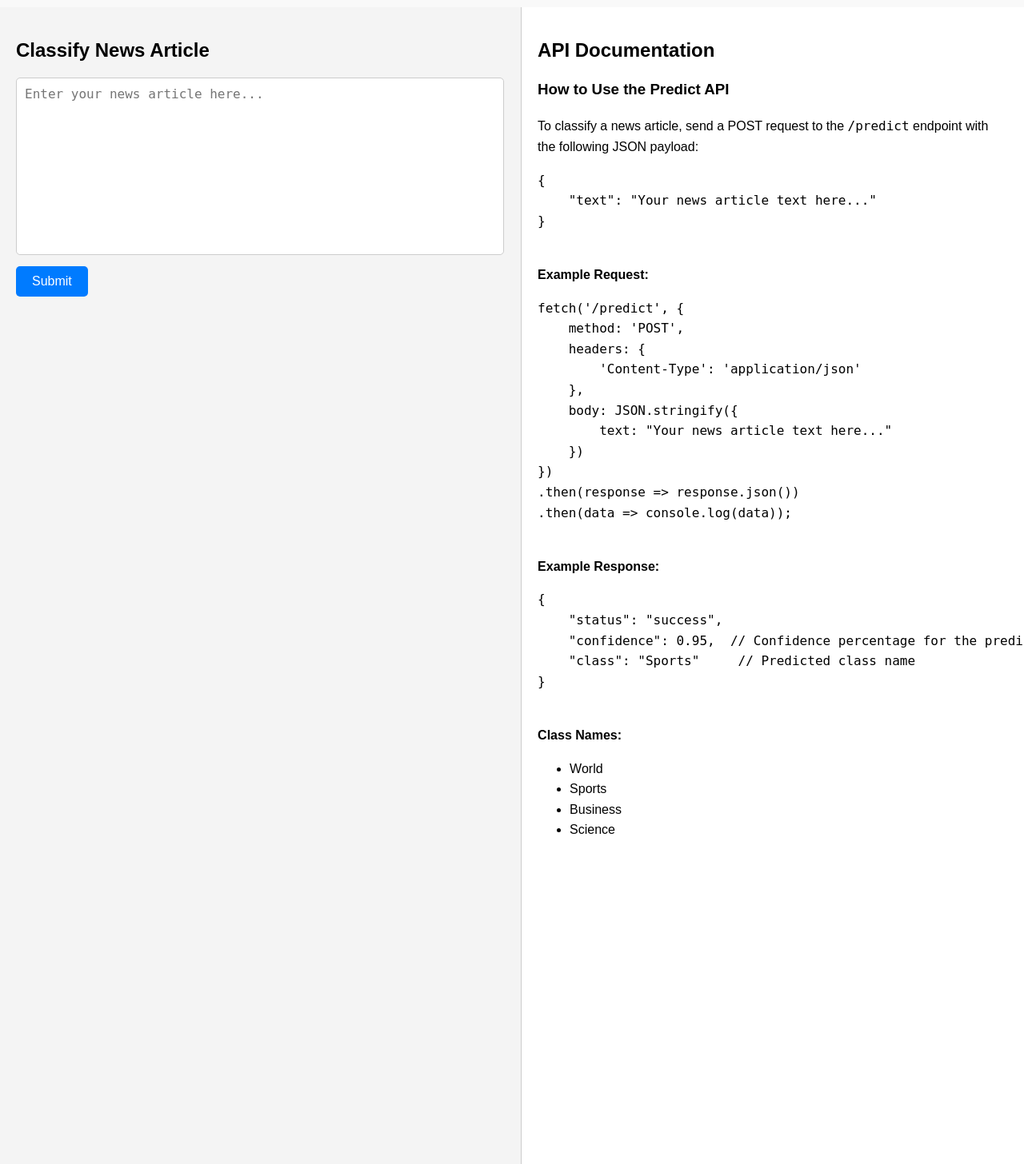
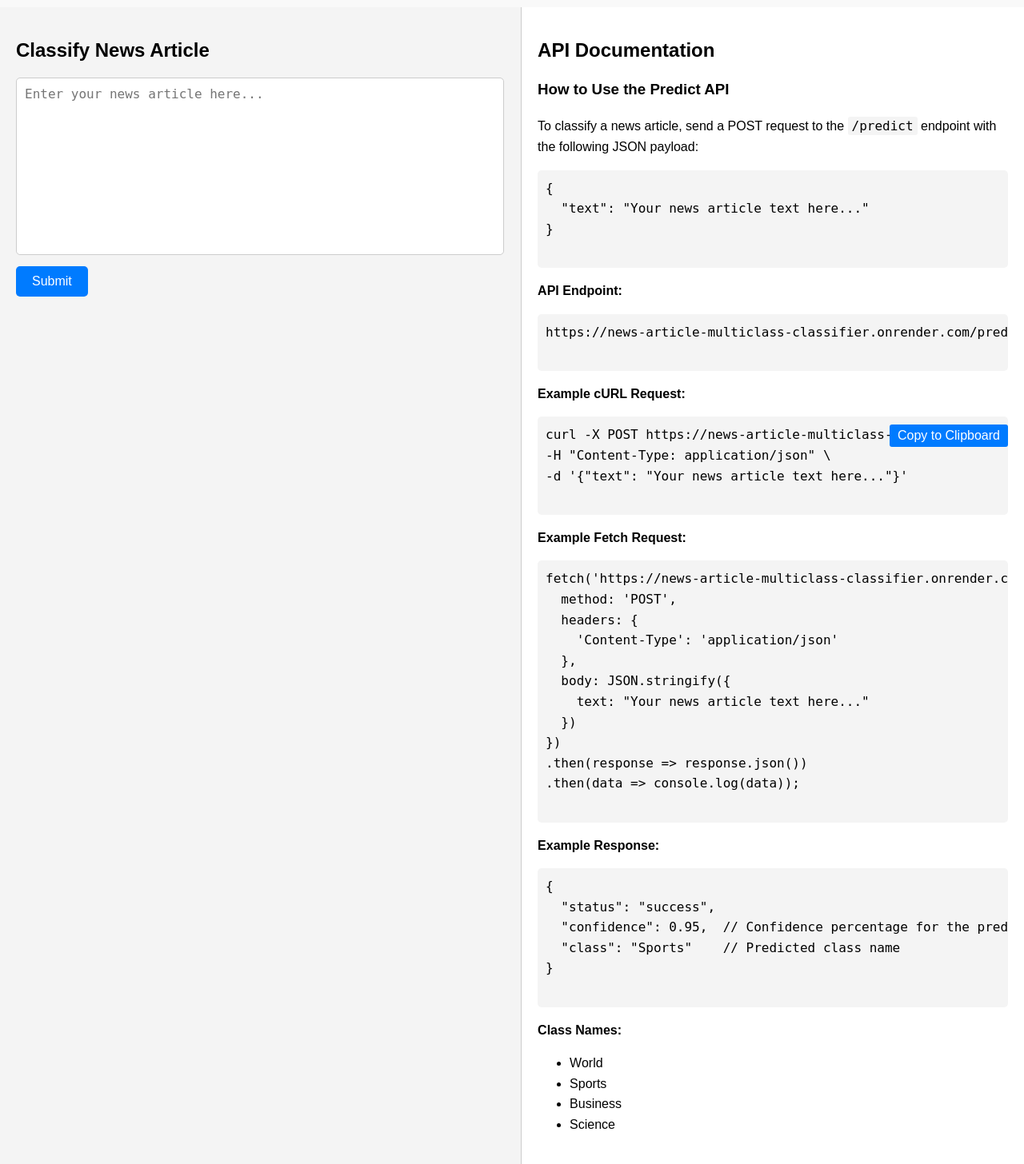
Before and after one commit to elyas21/news-article-multiclass-classifier, a Flask app: page / in a window 1280 px wide. Shown: the part 91-1547 px from the top of the page at 80% size. Run offline with Flask 3, Linux system fonts and the light colour scheme; parts of the project's set-up code (start-up, migrations or seed data) failed here and were passed over.

Commit message:
template fix

```diff
--- a/templates/index.html
+++ b/templates/index.html
@@ -91,6 +91,34 @@
       .confidence {
         color: #28a745;
       }
+      .curl-request {
+        position: relative;
+      }
+      .curl-request button {
+        position: absolute;
+        top: 0;
+        right: 0;
+        background: #007bff;
+        color: white;
+        border: none;
+        padding: 5px 10px;
+        cursor: pointer;
+        border-radius: 3px;
+      }
+      .curl-request button:hover {
+        background: #0056b3;
+      }
+      pre {
+        background: #f4f4f4;
+        padding: 10px;
+        border-radius: 5px;
+        overflow-x: auto;
+      }
+      code {
+        background: #f4f4f4;
+        padding: 2px 5px;
+        border-radius: 3px;
+      }
       @media screen and (max-width: 768px) {
         .container {
           flex-direction: column;
@@ -145,11 +173,23 @@
 {
   "text": "Your news article text here..."
 }
-                </pre
-          >
-          <p><strong>Example Request:</strong></p>
+          </pre>
+          <p><strong>API Endpoint:</strong></p>
           <pre>
-fetch('/predict', {
+https://news-article-multiclass-classifier.onrender.com/predict
+          </pre>
+          <p><strong>Example cURL Request:</strong></p>
+          <div class="curl-request">
+            <pre id="curl-command">
+curl -X POST https://news-article-multiclass-classifier.onrender.com/predict \
+-H "Content-Type: application/json" \
+-d '{"text": "Your news article text here..."}'
+            </pre>
+            <button onclick="copyCurlCommand()">Copy to Clipboard</button>
+          </div>
+          <p><strong>Example Fetch Request:</strong></p>
+          <pre>
+fetch('https://news-article-multiclass-classifier.onrender.com/predict', {
   method: 'POST',
   headers: {
     'Content-Type': 'application/json'
@@ -160,17 +200,15 @@ fetch('/predict', {
 })
 .then(response => response.json())
 .then(data => console.log(data));
-                </pre
-          >
+          </pre>
           <p><strong>Example Response:</strong></p>
           <pre>
 {
   "status": "success",
   "confidence": 0.95,  // Confidence percentage for the prediction
-    "class": "Sports"     // Predicted class name
+  "class": "Sports"    // Predicted class name
 }
-                </pre
-          >
+          </pre>
           <p><strong>Class Names:</strong></p>
           <ul>
             <li>World</li>
@@ -184,37 +222,9 @@ fetch('/predict', {
 
     <script>
       // Function to submit the news article for classification
-      //   function submitArticle() {
-      //     const text = document.getElementById("news-article").value;
-      //     fetch("/predict", {
-      //       method: "POST",
-      //       headers: {
-      //         "Content-Type": "application/json",
-      //       },
-      //       body: JSON.stringify({ text: text }),
-      //     })
-      //       .then((response) => response.json())
-      //       .then((data) => {
-      //         const resultDiv = document.getElementById("result");
-      //         if (data.status === "success") {
-      //           const confidence = (data.confidence * 100).toFixed(2); // Convert to percentage
-      //           resultDiv.innerHTML = `
-      //                     <p>Predicted Class: <span class="class-name">${data.class}</span></p>
-      //                     <p>Confidence: <span class="confidence">${confidence}%</span></p>
-      //                 `;
-      //         } else {
-      //           resultDiv.innerHTML = `<p class="error">Error: Unable to classify the article.</p>`;
-      //         }
-      //       })
-      //       .catch((error) => {
-      //         console.error("Error:", error);
-      //         const resultDiv = document.getElementById("result");
-      //         resultDiv.innerHTML = `<p class="error">Error: Unable to connect to the server.</p>`;
-      //       });
-      //   }
       function submitArticle() {
         const text = document.getElementById("news-article").value;
-        fetch("/predict", {
+        fetch("https://news-article-multiclass-classifier.onrender.com/predict", {
           method: "POST",
           headers: {
             "Content-Type": "application/json",
@@ -240,6 +250,15 @@ fetch('/predict', {
             resultDiv.innerHTML = `<p class="error">Error: Unable to connect to the server.</p>`;
           });
       }
+
+      // Function to copy the cURL command to the clipboard
+      function copyCurlCommand() {
+        const curlCommand = document.getElementById("curl-command").innerText;
+        navigator.clipboard
+          .writeText(curlCommand)
+          .then(() => alert("cURL command copied to clipboard!"))
+          .catch(() => alert("Failed to copy cURL command."));
+      }
     </script>
   </body>
 </html>
```
Also changed, not shown: index.html (+68 -16 lines). Lines whose indentation alone changed are shown as unchanged.
